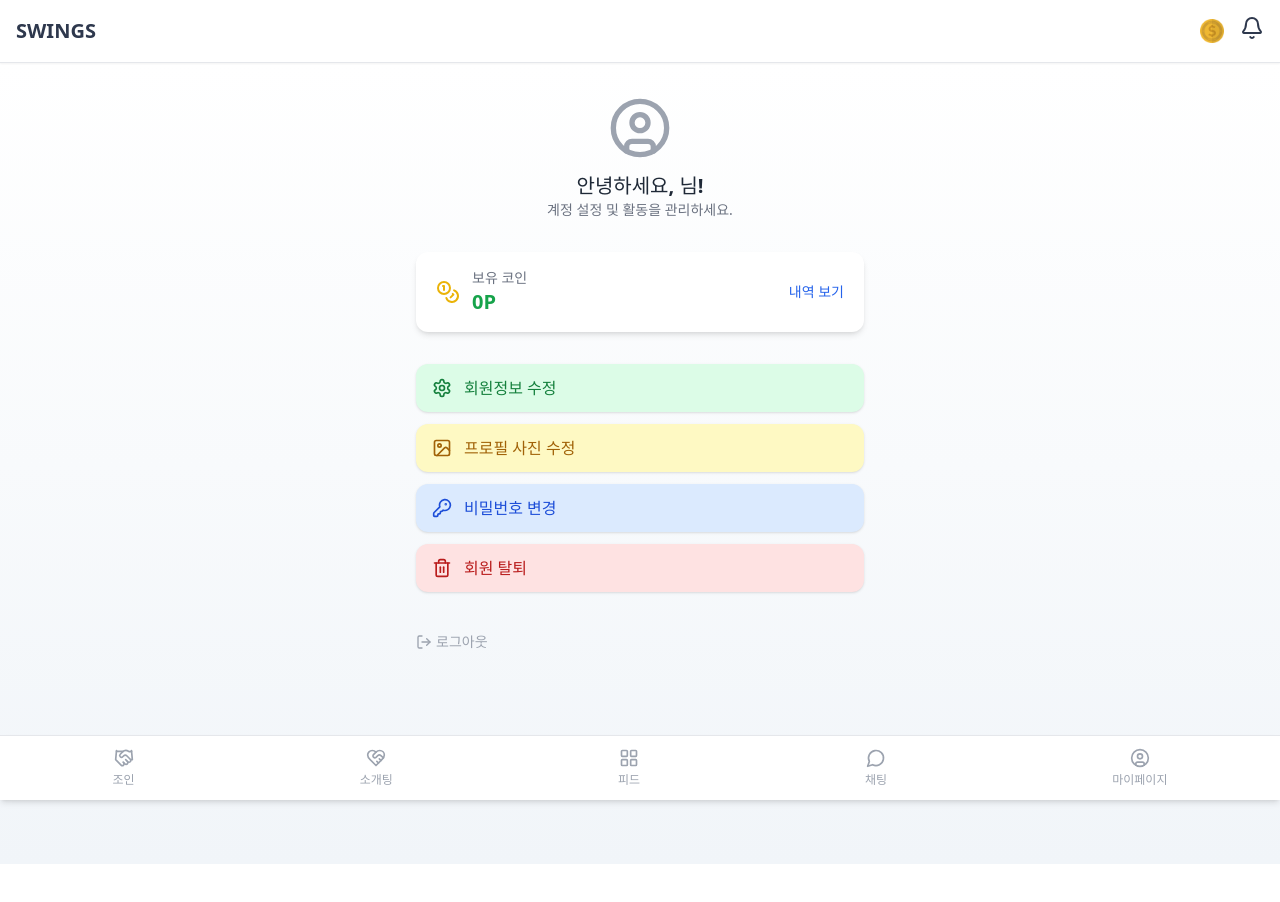
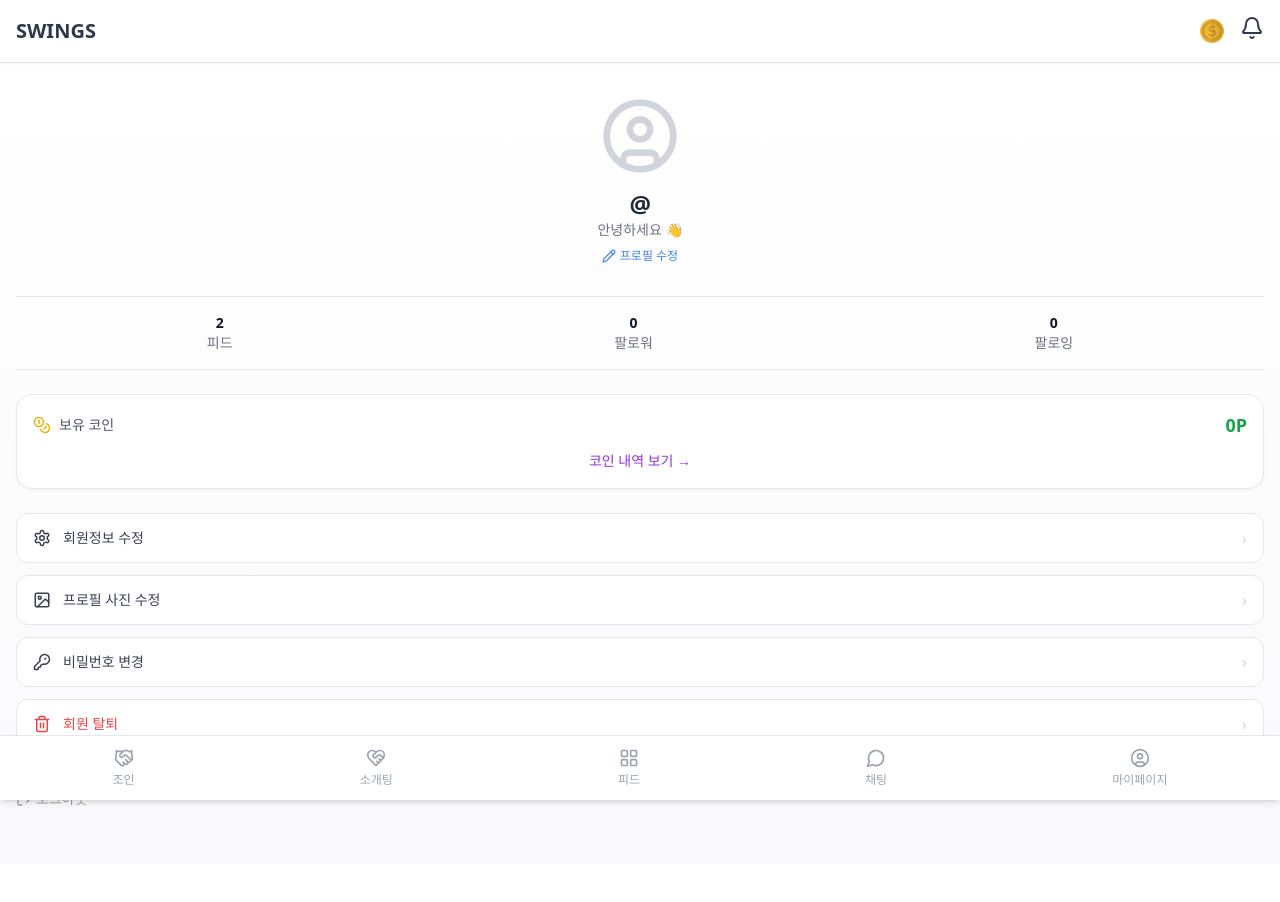
Before and after one commit to SWINGS-SOLOFF/SWINGS-FE, a React (Vite) app: page /swings/mypage in a window 1280 px wide. Shown: the top 902 px of the page. Built offline with nearby package versions, Linux system fonts and the light colour scheme; no server answers.

Commit message:
마이페이지 UI 개선

```diff
--- a/src/1_user/pages/MyPage.jsx
+++ b/src/1_user/pages/MyPage.jsx
@@ -14,6 +14,7 @@ import {
   Trash2,
   UserCircle,
   ImageIcon,
+  Pencil,
 } from "lucide-react";
 
 export default function MyPage() {
@@ -45,108 +46,120 @@ export default function MyPage() {
 
   if (loading) {
     return (
-      <div className="flex items-center justify-center text-gray-500 h-[calc(100vh-128px)]">
+        <div className="flex items-center justify-center text-gray-400 h-[calc(100vh-128px)]">
           로딩 중...
         </div>
     );
   }
 
   return (
-    <div className="bg-gradient-to-b from-white to-slate-100 px-4 py-8 min-h-screen">
-      <div className="max-w-md mx-auto space-y-8">
-        {/* ✅ 프로필 섹션 */}
-        <div className="flex flex-col items-center text-center">
+      <div className="bg-gradient-to-b from-white to-[#f9f9fb] px-4 py-8 min-h-screen font-sans">
+        {/* 🧑‍🎤 프로필 영역 */}
+        <div className="flex flex-col items-center text-center mb-8 relative">
           {formData?.userImg ? (
               <img
                   src={getProfileImageUrl(formData.userImg)}
                   alt="프로필"
-              className="w-24 h-24 object-cover rounded-full border border-gray-300 shadow-md"
+                  className="w-24 h-24 object-cover rounded-full border-4 border-white shadow-md"
               />
           ) : (
-            <UserCircle className="text-gray-400" size={64} />
+              <UserCircle className="text-gray-300" size={80} />
           )}
-          <h2 className="text-xl font-bold text-gray-800 mt-3">
-            안녕하세요, {formData?.username} 님!
+          <h2 className="text-2xl font-extrabold text-gray-800 mt-3 tracking-tight">
+            @{formData?.username}
           </h2>
-          <p className="text-sm text-gray-500">
-            계정 설정 및 활동을 관리하세요.
-          </p>
+          <p className="text-sm text-gray-500">안녕하세요 👋</p>
+          <button
+              onClick={() => navigate("/swings/mypage/update")}
+              className="mt-2 text-xs text-blue-500 hover:underline flex items-center gap-1"
+          >
+            <Pencil size={14} />
+            프로필 수정
+          </button>
         </div>
 
-        {/* ✅ 포인트 */}
-        <div className="bg-white rounded-xl shadow-md px-5 py-4 flex items-center justify-between">
-          <div className="flex items-center gap-3">
-            <Coins className="text-yellow-500" />
+        {/* ✨ 선으로 구분되는 통계 */}
+        <div className="flex justify-around text-center text-sm py-4 border-y border-gray-200 mb-6">
           <div>
-              <p className="text-sm text-gray-500">보유 코인</p>
-              <p className="text-xl font-bold text-green-600">
+            <p className="font-semibold text-gray-900">2</p>
+            <p className="text-gray-500">피드</p>
+          </div>
+          <div>
+            <p className="font-semibold text-gray-900">0</p>
+            <p className="text-gray-500">팔로워</p>
+          </div>
+          <div>
+            <p className="font-semibold text-gray-900">0</p>
+            <p className="text-gray-500">팔로잉</p>
+          </div>
+        </div>
+
+        {/* 💰 글래스 스타일 코인 카드 */}
+        <div className="backdrop-blur-sm bg-white/80 border border-gray-200 rounded-2xl p-4 mb-6 shadow-sm">
+          <div className="flex items-center justify-between">
+            <div className="flex items-center gap-2 text-gray-600">
+              <Coins size={18} className="text-yellow-500" />
+              <span className="text-sm">보유 코인</span>
+            </div>
+            <div className="text-lg font-bold text-green-600">
               {point.toLocaleString()}P
-              </p>
             </div>
           </div>
           <button
               onClick={() => navigate("/swings/mypage/points")}
-            className="text-sm text-blue-600 hover:underline"
+              className="mt-3 w-full text-center text-sm text-purple-600 hover:underline"
           >
-            내역 보기
+            코인 내역 보기 →
           </button>
         </div>
 
-        {/* ✅ 액션 버튼들 */}
-        <div className="grid gap-3">
-          <ActionCard
-            icon={<Settings size={20} />}
+        {/* ⚙️ 감성 설정 액션들 */}
+        <div className="space-y-3">
+          <LineAction
+              icon={<Settings size={18} />}
               text="회원정보 수정"
-            bg="bg-green-100"
-            textColor="text-green-700"
               onClick={() => navigate("/swings/mypage/update")}
           />
-          <ActionCard
-            icon={<ImageIcon size={20} />}
+          <LineAction
+              icon={<ImageIcon size={18} />}
               text="프로필 사진 수정"
-            bg="bg-yellow-100"
-            textColor="text-yellow-700"
               onClick={() => navigate("/swings/mypage/profileImage")}
           />
-          <ActionCard
-            icon={<KeyRound size={20} />}
+          <LineAction
+              icon={<KeyRound size={18} />}
               text="비밀번호 변경"
-            bg="bg-blue-100"
-            textColor="text-blue-700"
               onClick={() => navigate("/swings/mypage/passwordchange")}
           />
-          <ActionCard
-            icon={<Trash2 size={20} />}
+          <LineAction
+              icon={<Trash2 size={18} />}
               text="회원 탈퇴"
-            bg="bg-red-100"
-            textColor="text-red-700"
+              textColor="text-red-500"
               onClick={() => navigate("/swings/mypage/userdelete")}
           />
         </div>
 
-        {/* ✅ 로그아웃 */}
-        <div className="text-center pt-2">
+        {/* 🔻 로그아웃 */}
+        <div className="text-center mt-10 text-sm">
           <button
               onClick={handleLogout}
-            className="text-sm text-gray-400 hover:text-red-500 flex items-center justify-center gap-1 transition"
+              className="text-gray-400 hover:text-red-500 flex items-center justify-center gap-1 transition"
           >
             <LogOut size={16} />
             로그아웃
           </button>
         </div>
       </div>
-    </div>
   );
 }
 
-function ActionCard({ icon, text, bg, textColor, onClick }) {
+function LineAction({ icon, text, onClick, textColor = "text-gray-700" }) {
   return (
       <button
           onClick={onClick}
-      className={`flex items-center gap-3 w-full px-4 py-3 rounded-xl ${bg} ${textColor} font-semibold shadow hover:shadow-md hover:scale-[1.01] transition-all duration-200`}
+          className={`w-full flex items-center justify-between px-4 py-3 border border-gray-200 rounded-xl bg-white hover:bg-gray-50 transition ${textColor}`}
       >
-      {icon}
-      <span>{text}</span>
+        <div className="flex items-center gap-3 text-sm font-medium">{icon} {text}</div>
+        <span className="text-gray-300">›</span>
       </button>
   );
 }
```
Lines whose indentation alone changed are shown as unchanged.
